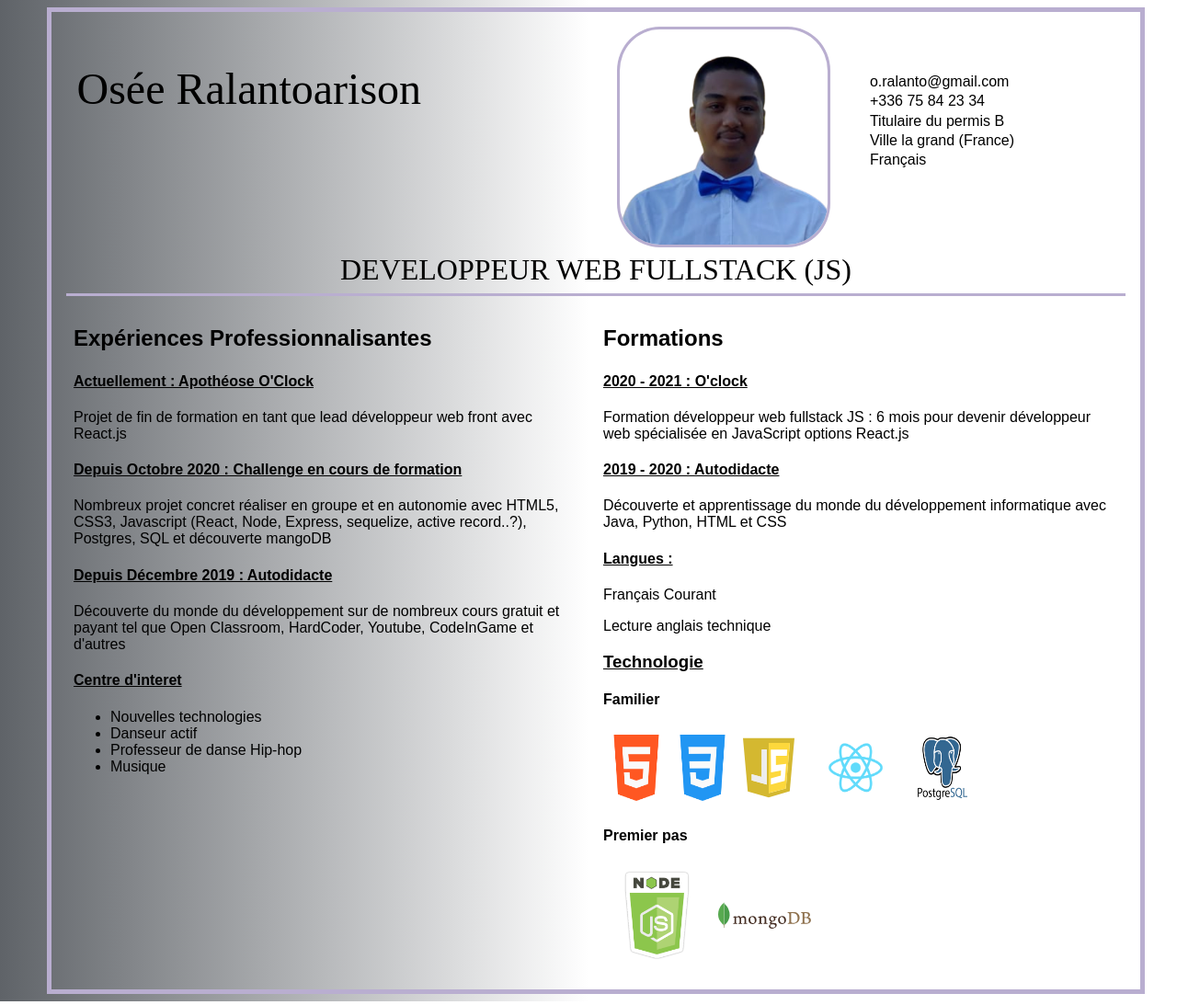
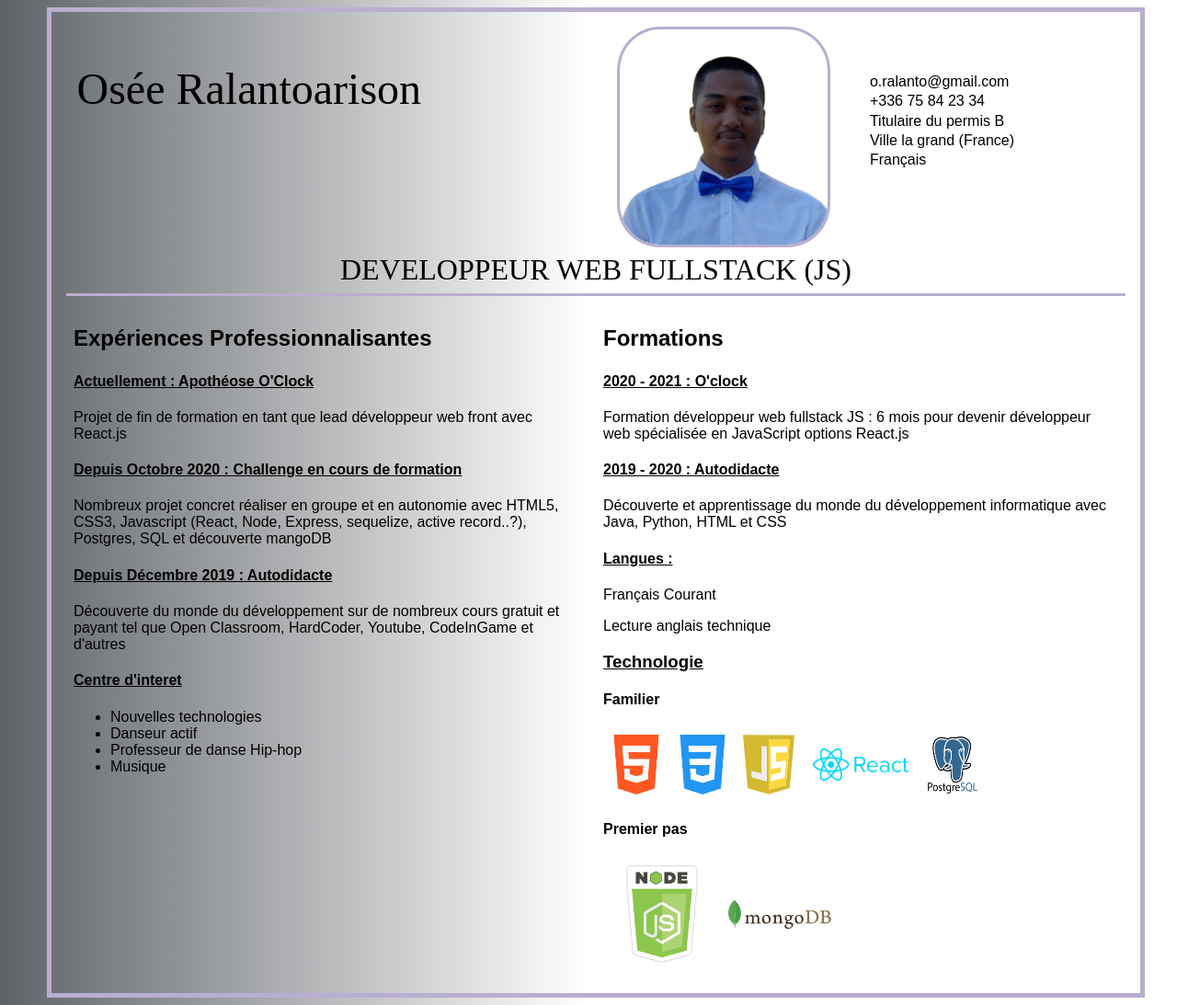
Before and after one commit to Osee-Ralantoarison/CV-Osee-Ralantoarison, a plain HTML site: page Public/index.html in a window 1280 px wide. Shown: the whole page at 92% size. Drawn offline with Linux system fonts and the light colour scheme.

Commit message:
CV + style logo

```diff
--- a/Public/index.html
+++ b/Public/index.html
@@ -9,8 +9,6 @@
 </head>
 
 <!-- Emmet : div>(div>h2+img+ul>li*5)+(div>h1)+(div>h3+(h4+p)*4)*2+(div>(h4+p)*2) -->
-
-<!-- Emmet with class : div.cv>(div.cv__presentation>h2.cv__presentation__name+img.cv__presentation__picture+ul.cv__presentation__liste>li.cv__presentation__items*5)+(h1.cv__title)+(div.cv__experience>h3.cv__experience__title+(h4.cv__experience__date+p.cv__experience__detail)*4)*2+(div.cv__formation>h3.cv__formation__title(h4.cv__formation__date+p.cv__formation__details)*2) -->
 
 <div class="cv">
   <div class="presentation">
@@ -57,7 +55,7 @@
         <img src="./image/html-5.png" alt="Html5" class="formation__logo">
         <img src="./image/css-3.png" alt="CSS" class="formation__logo">
         <img src="./image/javascript-seeklogo.com.svg" alt="JS" class="formation__logo">
-        <img src="./image/React-icon.svg.png" alt="React" class="formation__logo-react">
+        <img src="./image/rereact.png" alt="React" class="formation__logo-react">
         <img src="./image/popopostgresql-11-1175122.webp" alt="Postgres" class="formation__logo">
       </div>
         <h4 class="formation__category">Premier pas</h4>
--- a/Public/style.css
+++ b/Public/style.css
@@ -71,7 +71,7 @@ background: linear-gradient(90deg, #5f6368 0%, rgba(255,255,255,1) 50%);
   margin: .5em;
 }
 .formation__logo-react {
-  width: 18%;
+  width: 20%;
   height: auto;
   margin: .5em;
 }
```
Also changed, not shown: Public/image/React-icon.svg.png (deleted), Public/image/images.png (deleted), Public/image/popostgresql-logo-computer-software-database-open-source-vector-images-5aaa26e1a38cf4.7370214515211005136699.jpg (deleted), Public/image/postgresql-226047.webp (deleted).
